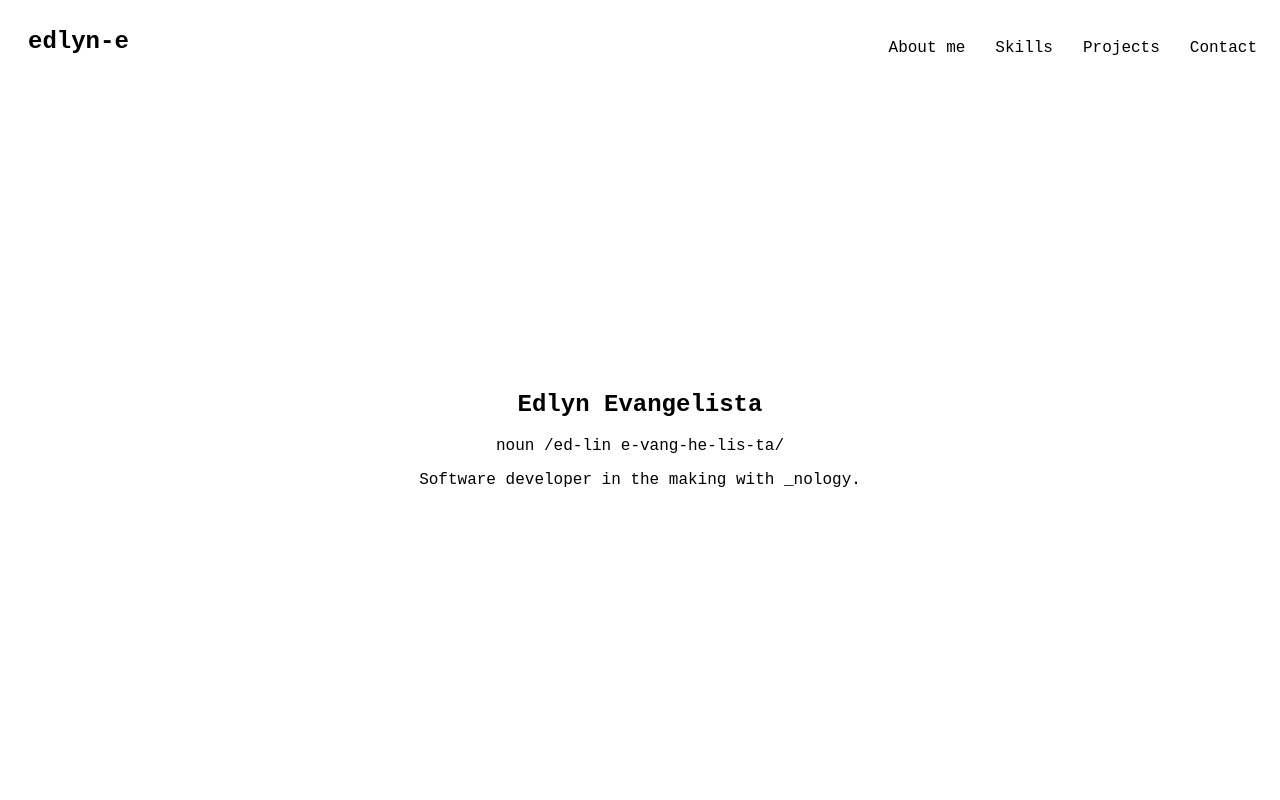
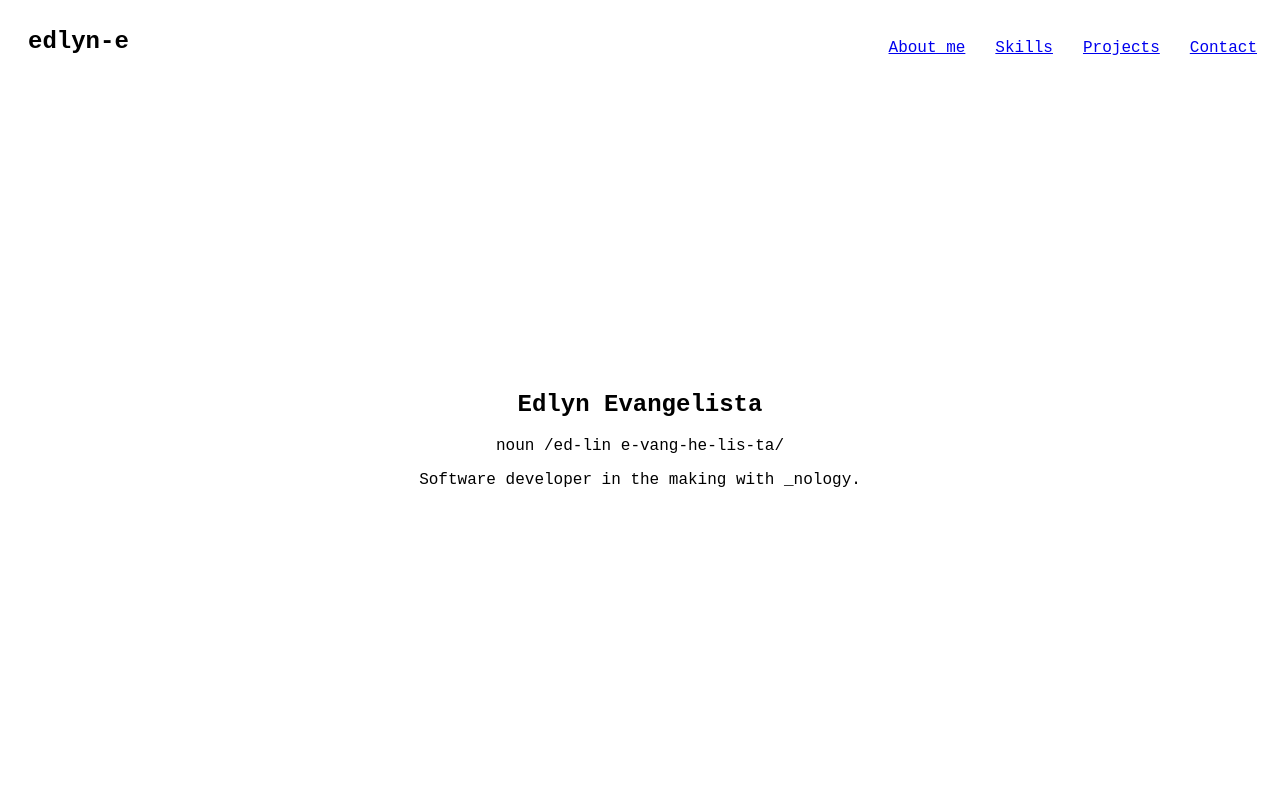
Before and after one commit to edlyn-e/edlyn-e.github.io, a plain HTML site: page index.html in a window 1280 px wide. Shown: the top 800 px of the page. Drawn offline with Linux system fonts and the light colour scheme; a web font is replaced by a local one.

Commit message:
started work on nav bar

```diff
--- a/index.html
+++ b/index.html
@@ -18,16 +18,16 @@
 
     <body>
         <header>
-            <nav class="nav-bar">
-                <!-- container for the navigation menu -->
+            <nav class="nav-bar" >
+
                 <div class="nav-bar__logo">
                     <h1>edlyn-e</h1>
                 </div>
                 <ul class="nav-bar__list">
-                    <li class="nav-bar__menu-item">About me</li>
-                    <li class="nav-bar__menu-item">Skills</li>
-                    <li class="nav-bar__menu-item">Projects</li>
-                    <li class="nav-bar__menu-item">Contact</li>
+                    <li class="nav-bar__menu-item"><a href="#aboutMe">About me</a></li>
+                    <li class="nav-bar__menu-item"><a href="#skills">Skills</a></li>
+                    <li class="nav-bar__menu-item"><a href="#projects">Projects</a></li>
+                    <li class="nav-bar__menu-item"><a href="#contact">Contact</a></li>
                 </ul>
             </nav>
         </header>
@@ -46,7 +46,7 @@
             </article>
 
             <!-- About me -->
-            <article class="about-me section">
+            <article class="about-me section" id="aboutMe">
                 <h2 class="section__title">About me</h2>
                 <div class="about-me__content">
                     <img
@@ -73,7 +73,7 @@
 
             <!-- Tech Skills: Languages I know and such -->
 
-            <article class="tech-stack section">
+            <article class="tech-stack section"  id="skills">
                 <h2 class="section__title">I can code in these languages:</h2>
 
                 <div class="tech-gallery">
@@ -109,7 +109,7 @@
             </article>
 
             <!-- Project Section: Gallery -->
-            <article class="project section">
+            <article class="project section"  id="projects">
                 <h2 class="section__title">My projects</h2>
 
                 <!-- Project content starts here -->
@@ -254,7 +254,7 @@
 
             <!-- Footer section: Contact Details -->
         </main>
-        <footer class="footer section">
+        <footer class="footer section"  id="contact">
             <h4 class="section__title">Get in touch</h4>
             <section class="footer--nav">
                 <ul class="footer--nav__list">
```
